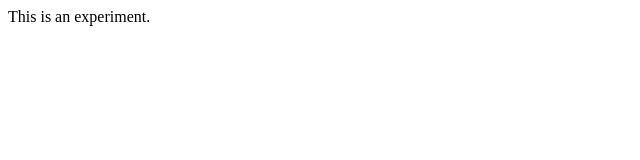
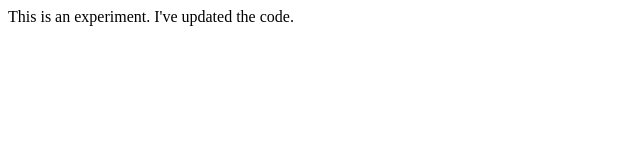
Before and after one commit to Himanshu-Bhalla-2002/my-portfolio, a plain HTML site: page experiment.html in a window 1280 px wide. Shown: the whole page, without its empty margins (0-640 px from the left). Drawn offline with Linux system fonts and the light colour scheme.

Commit message:
experiment2

```diff
--- a/experiment.html
+++ b/experiment.html
@@ -8,6 +8,6 @@
 </head>
 <body>
     This is an experiment.
-
+    I've updated the code.
 </body>
 </html>
```
